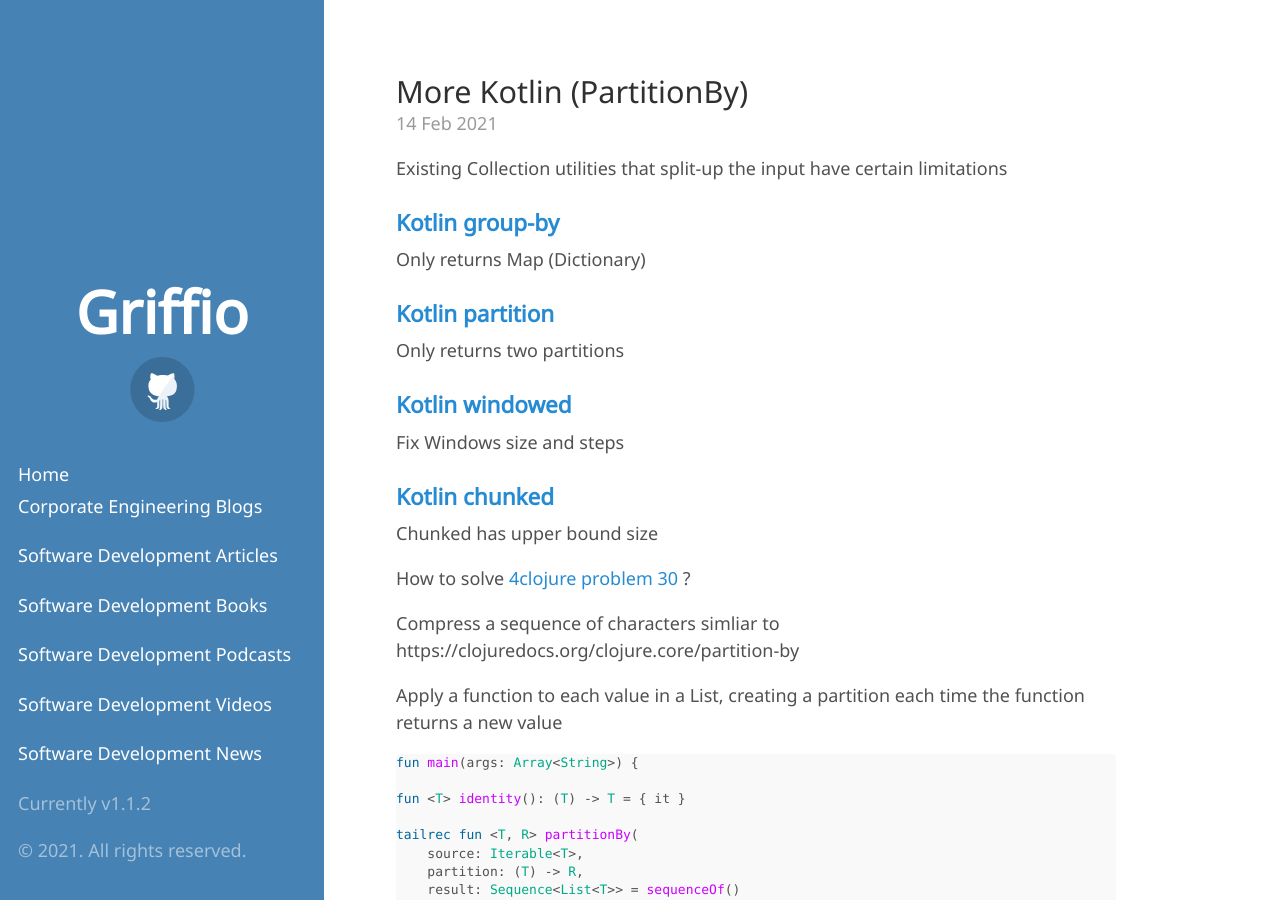
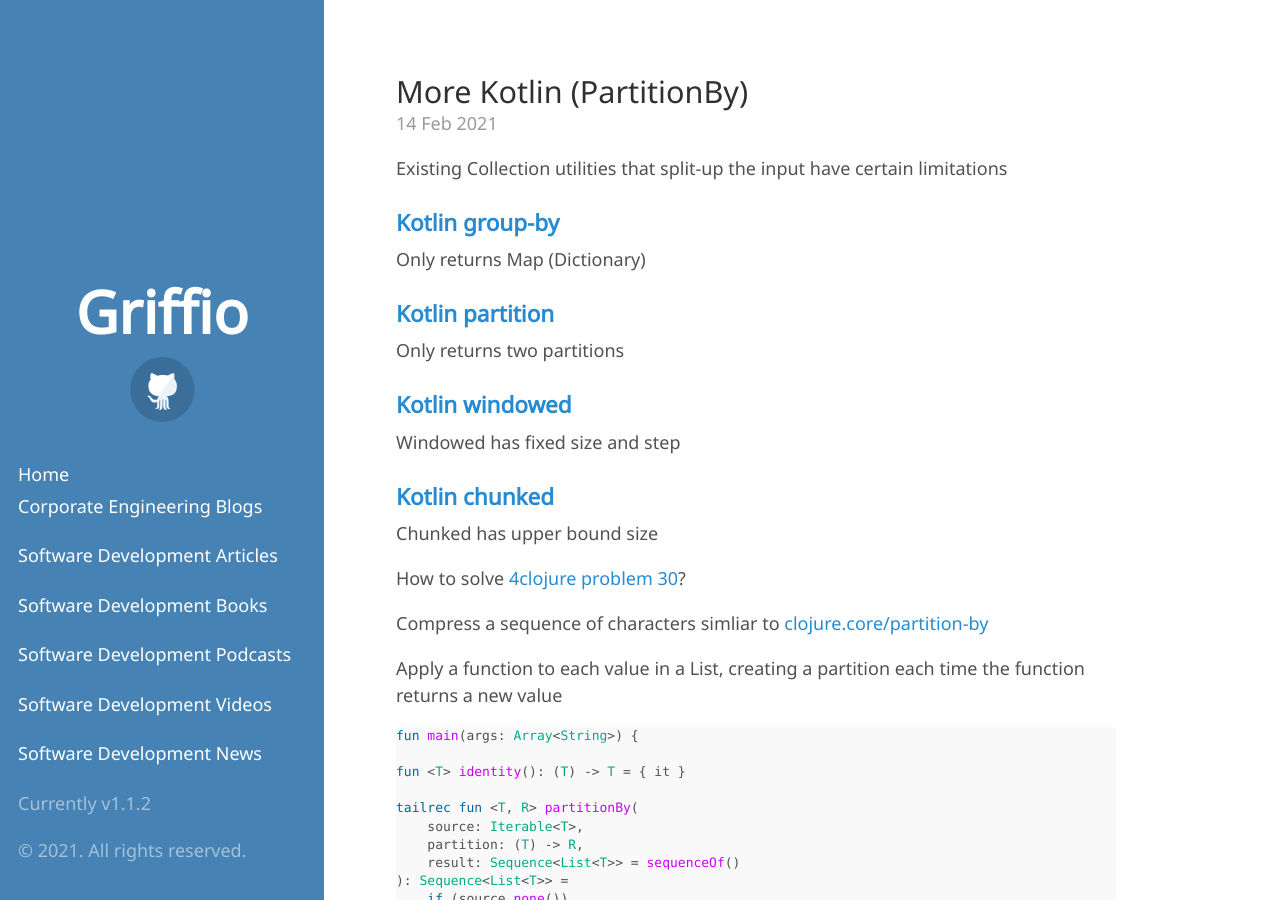
Before and after one commit to griffio/griffio.github.io, a Jekyll site: the page built from _posts/2021-02-14-More-Kotlin-PartitionBy.md, in a window 1280 px wide and 900 px high. Built offline with Jekyll 4.4.1, drawn with Linux system fonts in a browser that asks for light colours; some web fonts are replaced.

Commit message:
Update 2021-02-14-More-Kotlin-PartitionBy.md

```diff
--- a/_posts/2021-02-14-More-Kotlin-PartitionBy.md
+++ b/_posts/2021-02-14-More-Kotlin-PartitionBy.md
@@ -17,14 +17,14 @@ Only returns Map (Dictionary)
 Only returns two partitions
 
 ### [Kotlin windowed](https://kotlinlang.org/api/latest/jvm/stdlib/kotlin.collections/windowed.html)
-Fix Windows size and steps
+Windowed has fixed size and step
 
 ### [Kotlin chunked](https://kotlinlang.org/api/latest/jvm/stdlib/kotlin.collections/chunked.html)
 Chunked has upper bound size
 
-How to solve [4clojure problem 30](https://www.4clojure.com/problem/30) ?
+How to solve [4clojure problem 30](https://www.4clojure.com/problem/30)?
 
-Compress a sequence of characters simliar to https://clojuredocs.org/clojure.core/partition-by
+Compress a sequence of characters simliar to [clojure.core/partition-by](https://clojuredocs.org/clojure.core/partition-by)
 
 Apply a function to each value in a List, creating a partition each time the function returns a new value
 
```
